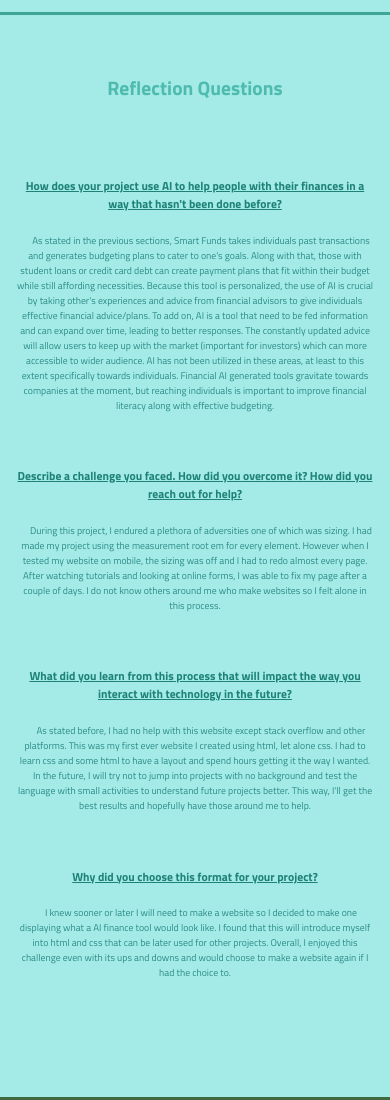
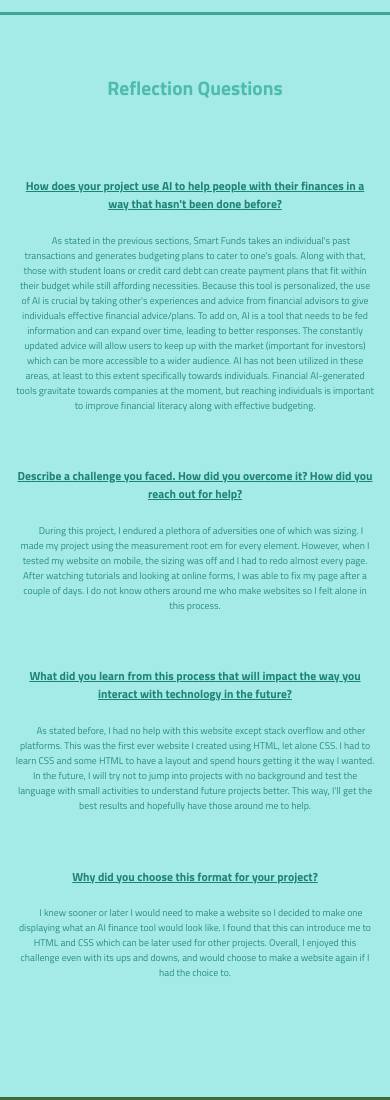
Before and after one commit to LovetheGrindz/GWCfinancechallenge, a plain HTML site: page page2.html in a window 390 px wide. Shown: the part 1610-2710 px from the top of the page. Drawn offline with Linux system fonts and the light colour scheme.

Commit message:
reflection edit

```diff
--- a/page2.html
+++ b/page2.html
@@ -114,21 +114,22 @@
           way that hasn't been done before?
         </h3>
         <p>
-          &emsp; As stated in the previous sections, Smart Funds takes
-          individuals past transactions and generates budgeting plans to cater
+          &emsp; As stated in the previous sections, Smart Funds takes an
+          individual's past transactions and generates budgeting plans to cater
           to one's goals. Along with that, those with student loans or credit
           card debt can create payment plans that fit within their budget while
           still affording necessities. Because this tool is personalized, the
           use of AI is crucial by taking other's experiences and advice from
           financial advisors to give individuals effective financial
-          advice/plans. To add on, AI is a tool that need to be fed information
+          advice/plans. To add on, AI is a tool that needs to be fed information
           and can expand over time, leading to better responses. The constantly
           updated advice will allow users to keep up with the market (important
-          for investors) which can more accessible to wider audience. AI has not
-          been utilized in these areas, at least to this extent specifically
-          towards individuals. Financial AI generated tools gravitate towards
-          companies at the moment, but reaching individuals is important to
-          improve financial literacy along with effective budgeting.
+          for investors) which can be more accessible to a wider audience. AI
+          has not been utilized in these areas, at least to this extent
+          specifically towards individuals. Financial AI-generated tools
+          gravitate towards companies at the moment, but reaching individuals is
+          important to improve financial literacy along with effective
+          budgeting.
         </p>
         <h3>
           Describe a challenge you faced. How did you overcome it? How did you
@@ -136,12 +137,12 @@
         </h3>
         <p>
           &emsp; During this project, I endured a plethora of adversities one of
-          which was sizing. I had made my project using the measurement root em
-          for every element. However when I tested my website on mobile, the
-          sizing was off and I had to redo almost every page. After watching
-          tutorials and looking at online forms, I was able to fix my page after
-          a couple of days. I do not know others around me who make websites so
-          I felt alone in this process.
+          which was sizing. I made my project using the measurement root em for
+          every element. However, when I tested my website on mobile, the sizing
+          was off and I had to redo almost every page. After watching tutorials
+          and looking at online forms, I was able to fix my page after a couple
+          of days. I do not know others around me who make websites so I felt
+          alone in this process.
         </p>
         <h3>
           What did you learn from this process that will impact the way you
@@ -149,21 +150,21 @@
         </h3>
         <p>
           &emsp; As stated before, I had no help with this website except stack
-          overflow and other platforms. This was my first ever website I created
-          using html, let alone css. I had to learn css and some html to have a
-          layout and spend hours getting it the way I wanted. In the future, I
-          will try not to jump into projects with no background and test the
-          language with small activities to understand future projects better.
-          This way, I'll get the best results and hopefully have those around me
-          to help.
+          overflow and other platforms. This was the first ever website I
+          created using HTML, let alone CSS. I had to learn CSS and some HTML to
+          have a layout and spend hours getting it the way I wanted. In the
+          future, I will try not to jump into projects with no background and
+          test the language with small activities to understand future projects
+          better. This way, I'll get the best results and hopefully have those
+          around me to help.
         </p>
         <h3>Why did you choose this format for your project?</h3>
         <p>
-          &emsp; I knew sooner or later I will need to make a website so I
-          decided to make one displaying what a AI finance tool would look like.
-          I found that this will introduce myself into html and css that can be
+          &emsp; I knew sooner or later I would need to make a website so I
+          decided to make one displaying what an AI finance tool would look
+          like. I found that this can introduce me to HTML and CSS which can be
           later used for other projects. Overall, I enjoyed this challenge even
-          with its ups and downs and would choose to make a website again if I
+          with its ups and downs, and would choose to make a website again if I
           had the choice to.
         </p>
       </div>
```
Also changed, not shown: 1 other file.
